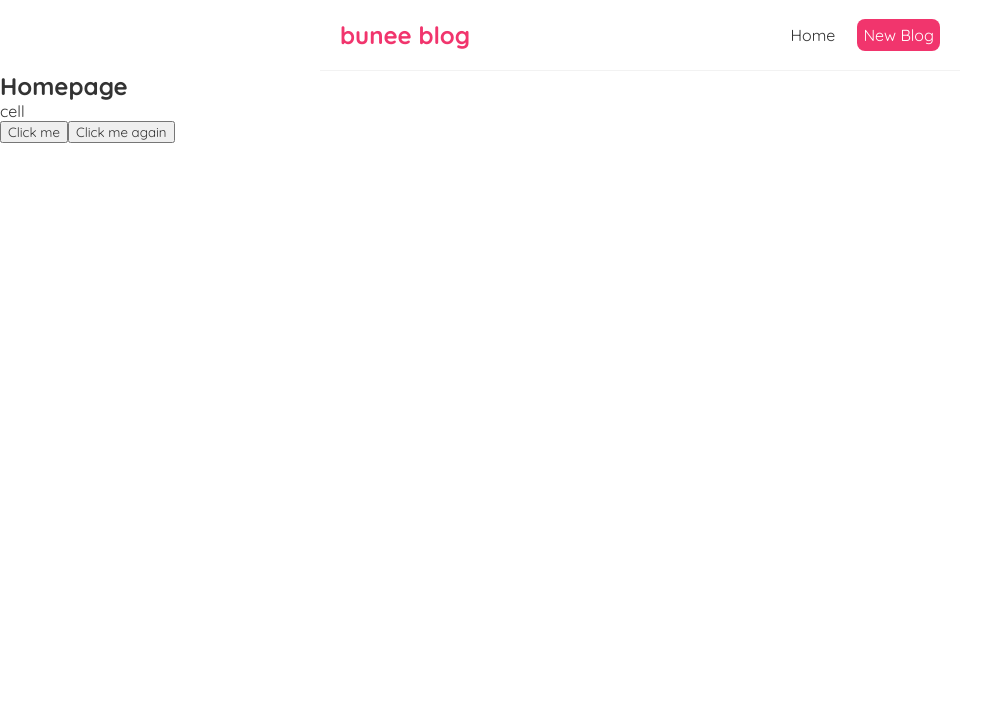
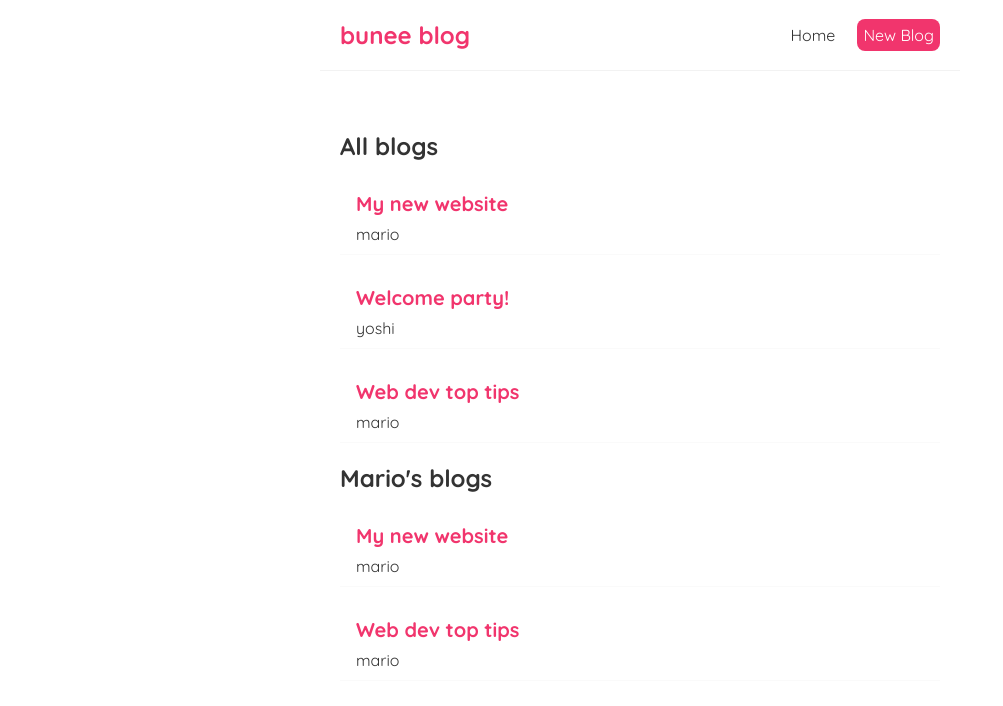
Before and after one commit to buneeIsSlo/react-playground, a React (Create React App) app in the folder blog/: page / in a window 1280 px wide. Shown: the top 706 px of the page, without its empty margins (0-1003 px from the left). Built offline with nearby package versions, Linux system fonts and the light colour scheme.

Commit message:
Completed lesson 12

```diff
--- a/blog/src/App.js
+++ b/blog/src/App.js
@@ -6,7 +6,9 @@
   return (
     <div className="App">
       <Navbar />
-      <Home />
+      <div className="content">
+        <Home />
+      </div>
     </div>
   );
 }
--- /dev/null
+++ b/blog/src/BlogList.js
@@ -0,0 +1,18 @@
+const BlogList = ({ blogs, title }) => {
+
+    console.log(title);
+
+    return (
+        <div className="blog-list">
+            <h2>{title}</h2>
+            {blogs.map((blog) =>
+                <div className="blog-preview" key={blog.id}>
+                    <h2 className="title">{blog.title}</h2>
+                    <p className="author">{blog.author}</p>
+                </div>
+            )}
+        </div>
+    )
+}
+
+export default BlogList;
--- a/blog/src/Home.js
+++ b/blog/src/Home.js
@@ -1,24 +1,17 @@
 import { useState } from "react";
+import BlogList from "./BlogList";
 
 const Home = () => {
-
-    let [name, setName] = useState("cell");
-
-    const handleClick = (e) => {
-        console.log("hello world", e);
-    }
-
-    const handleClickAgain = (name, e) => {
-        console.log('hello ' + name, e.target);
-        setName("bunee");
-    }
+    const [blogs, setBlogs] = useState([
+        { title: 'My new website', body: 'lorem ipsum...', author: 'mario', id: 1 },
+        { title: 'Welcome party!', body: 'lorem ipsum...', author: 'yoshi', id: 2 },
+        { title: 'Web dev top tips', body: 'lorem ipsum...', author: 'mario', id: 3 }
+    ])
 
     return (
         <div className="home">
-            <h2>Homepage</h2>
-            <p>{name}</p>
-            <button onClick={handleClick}>Click me</button>
-            <button onClick={(e) => handleClickAgain('bruva', e)}>Click me again</button>
+            < BlogList blogs={blogs} title={"All blogs"} />
+            < BlogList blogs={blogs.filter((b) => b.author === "mario")} title={"Mario's blogs"} />
         </div>
     );
 }
--- a/blog/src/index.css
+++ b/blog/src/index.css
@@ -39,3 +39,20 @@
   margin: 40px auto;
   padding: 20px;
 }
+
+/* blog previews / list */
+.blog-preview {
+  padding: 10px 16px;
+  margin: 20px 0;
+  border-bottom: 1px solid #fafafa;
+}
+
+.blog-preview:hover {
+  box-shadow: 1px 3px 5px rgba(0, 0, 0, 0.1);
+}
+
+.blog-preview h2 {
+  font-size: 20px;
+  color: #f1356d;
+  margin-bottom: 8px;
+}
```
